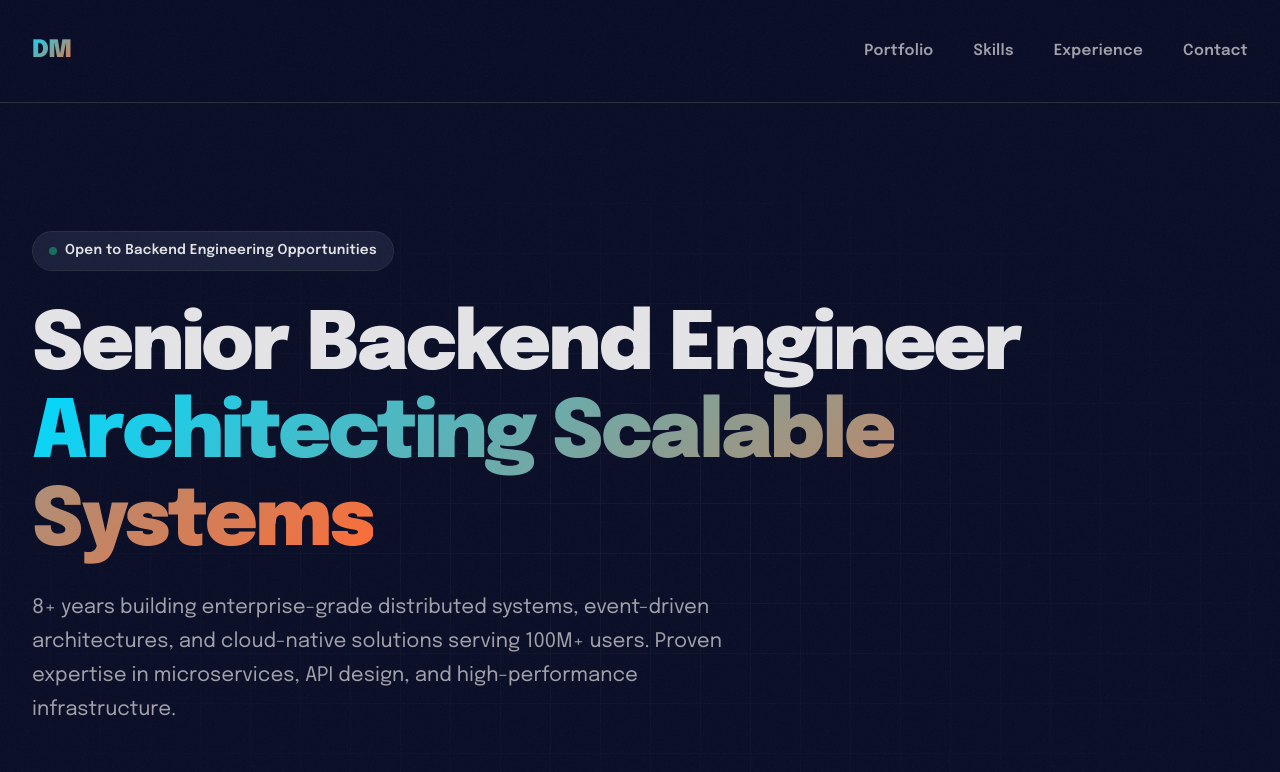
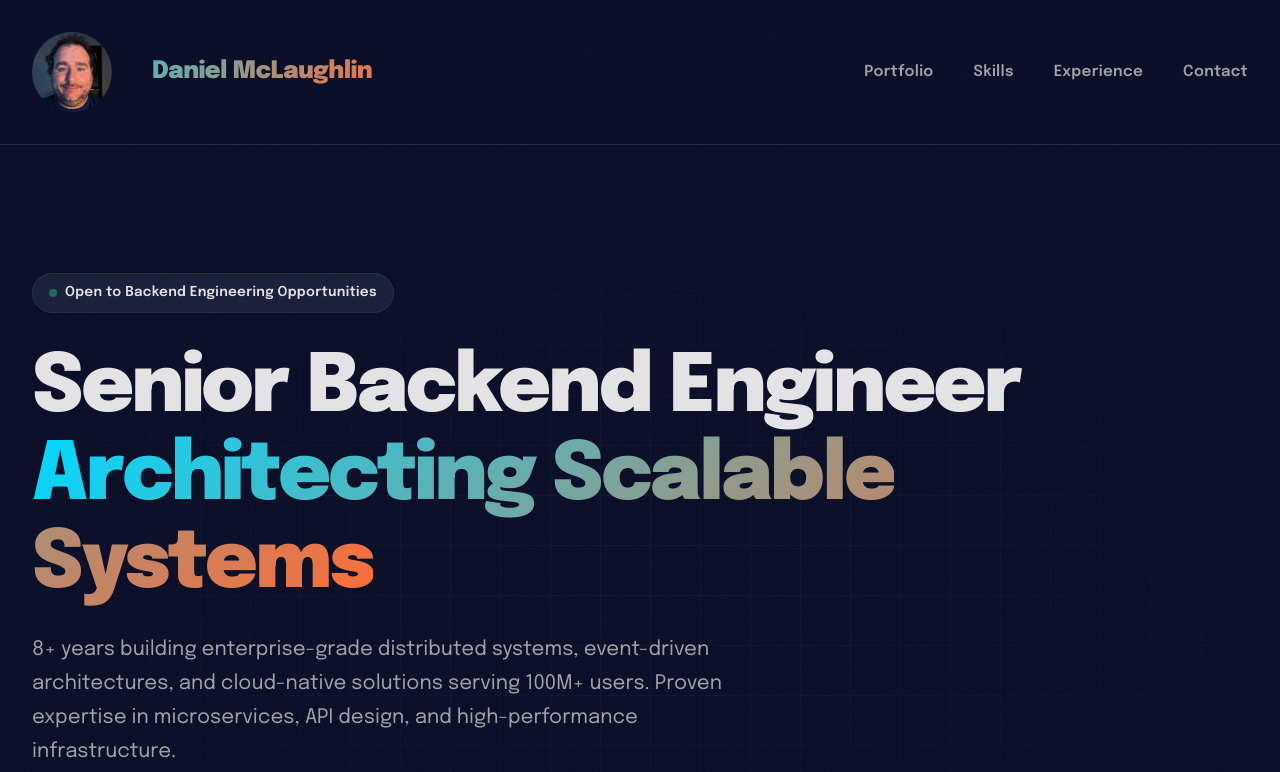
Before and after one commit to danielamclau/dmclau-career-site, a plain HTML site: page index.html in a window 1280 px wide. Shown: the top 772 px of the page. Drawn offline with Linux system fonts and the light colour scheme.

Commit message:
Updated index.html; added avatar.jpg

```diff
--- a/index.html
+++ b/index.html
@@ -662,7 +662,7 @@
 
     <nav>
         <div class="container">
-            <div class="logo">DM</div>
+            <div class="logo"><img src="avatar.jpg" alt="Daniel McLaughlin" style="margin-right: 40px; height: 80px; border-radius: 50%; vertical-align: middle;">Daniel McLaughlin</div>
             <ul>
                 <li><a href="#portfolio">Portfolio</a></li>
                 <li><a href="#skills">Skills</a></li>
```
Also changed, not shown: avatar.jpg (added).
